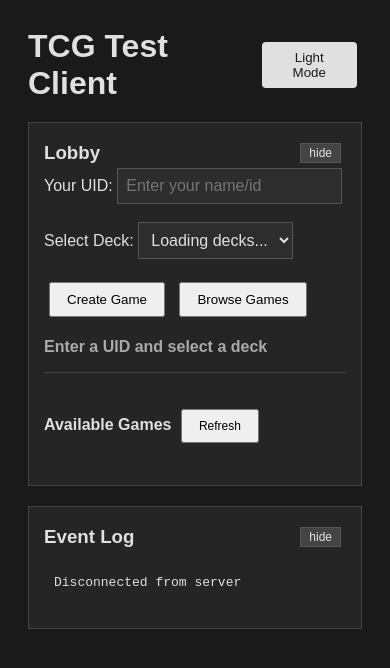
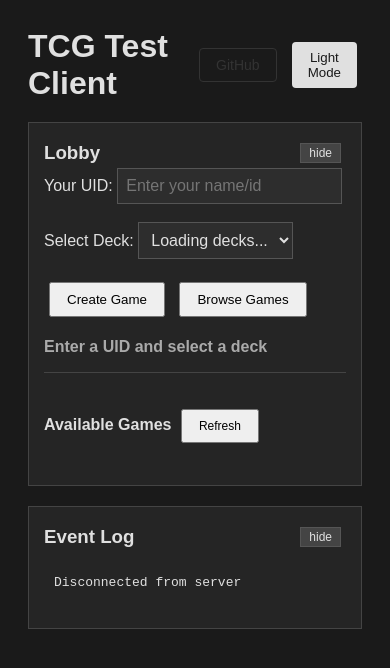
Before and after one commit to WilPermenter/CardGame, a plain HTML site: page client/index.html in a window 390 px wide. Both pictures are taken after a click on the button "Dark Mode". Drawn offline with Linux system fonts and the light colour scheme.

Commit message:
Added some documentation n such

```diff
--- a/client/index.html
+++ b/client/index.html
@@ -244,6 +244,8 @@
         body.dark-mode #draw-phase-controls { background: #263238; color: #e0e0e0; }
         body.dark-mode .dark-toggle { background: #e0e0e0; color: #1a1a1a; }
         body.dark-mode .dark-toggle:hover { background: #fff; }
+        body.dark-mode .top-bar a { color: #e0e0e0; border-color: #e0e0e0; }
+        body.dark-mode .top-bar a:hover { background: #333; }
         body.dark-mode #game-list-container { border-color: #444; }
         /* Chat styling */
         #chat-messages { background: #f5f5f5; }
@@ -255,7 +257,10 @@
 <body>
     <div class="top-bar">
         <h1>TCG Test Client</h1>
-        <button class="dark-toggle" onclick="toggleDarkMode()">Dark Mode</button>
+        <div style="display: flex; gap: 10px; align-items: center;">
+            <a href="https://github.com/WilPermenter/CardGame" target="_blank" style="color: #333; text-decoration: none; padding: 8px 16px; border: 1px solid #333; border-radius: 4px; font-size: 14px;">GitHub</a>
+            <button class="dark-toggle" onclick="toggleDarkMode()">Dark Mode</button>
+        </div>
     </div>
 
     <div class="section" id="lobby">
```
Also changed, not shown: RULES.txt.
